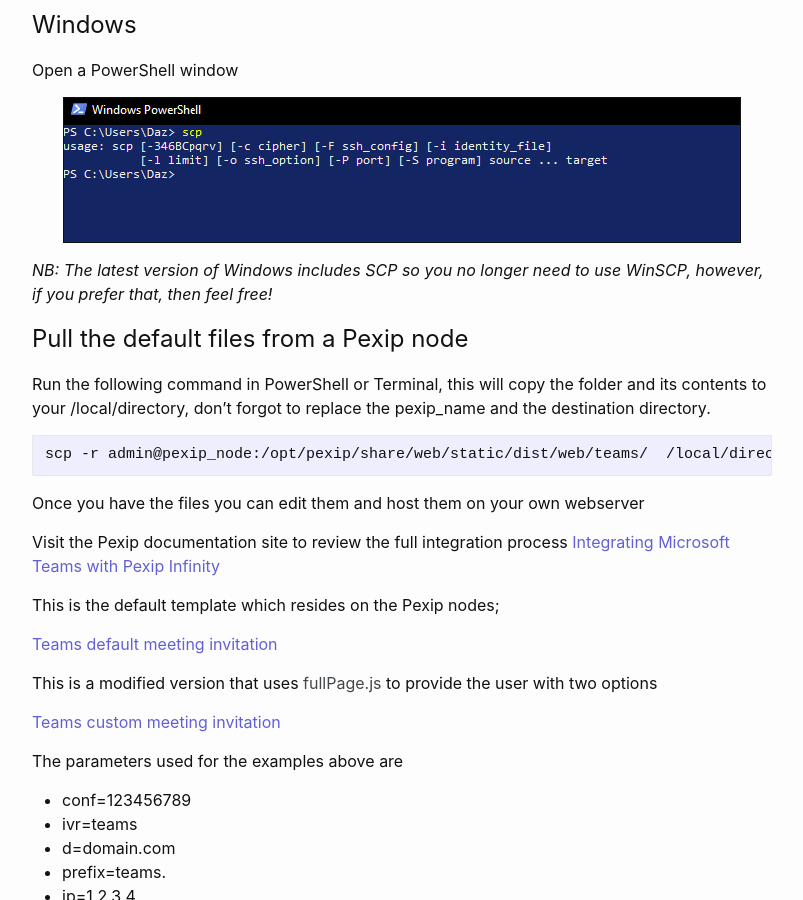
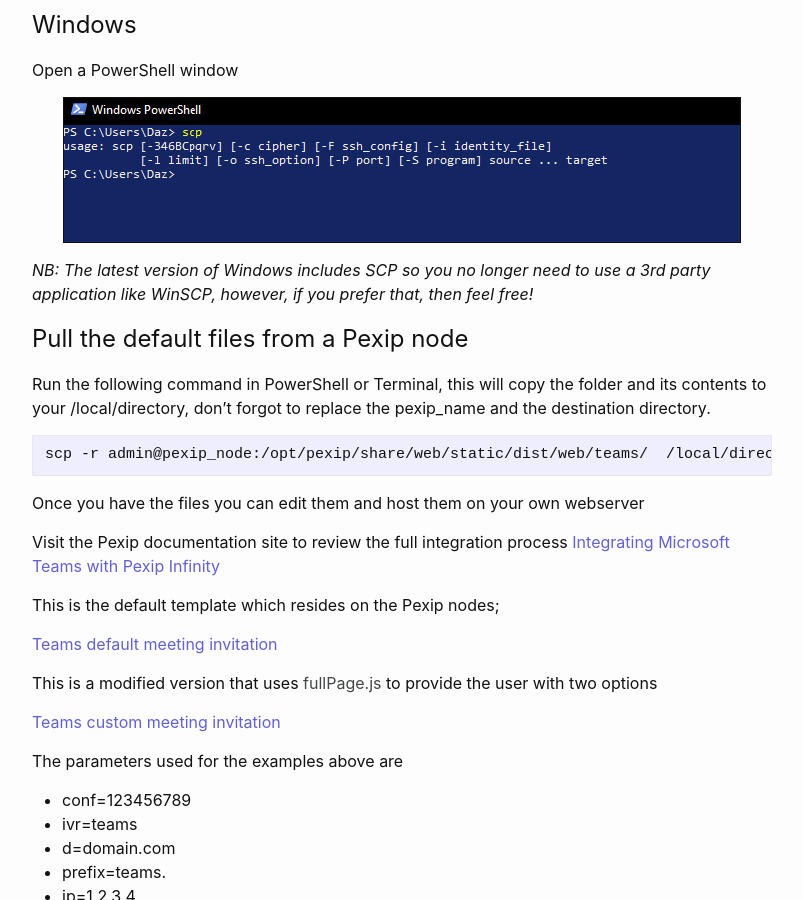
Before and after one commit to darrengoulden/darrengdn, a Jekyll site: the page built from _posts/2020-09-04-hosting-your-own-alternate-dialling-instructions.markdown, in a window 1280 px wide and 900 px high, scrolled down 2036 px. Shown: the whole window, without its empty margins (238-1041 px from the left). Built offline with Jekyll 4.4.1, drawn with Linux system fonts in a browser that asks for light colours; comment, search, counter and statistics services are not loaded.

Commit message:
update paragraph in post

```diff
--- a/_posts/2020-09-04-hosting-your-own-alternate-dialling-instructions.markdown
+++ b/_posts/2020-09-04-hosting-your-own-alternate-dialling-instructions.markdown
@@ -38,7 +38,7 @@
 
 ![windows-powershell]({{ site.baseurl }}/assets/img/2020-09-04-hosting-your-own-alternate-dialling-instructions/powershell.png){: .center-image }
 
-_NB: The latest version of Windows includes SCP so you no longer need to use WinSCP, however, if you prefer that, then feel free!_
+_NB: The latest version of Windows includes SCP so you no longer need to use a 3rd party application like WinSCP, however, if you prefer that, then feel free!_
 
 # Pull the default files from a Pexip node
 
```
